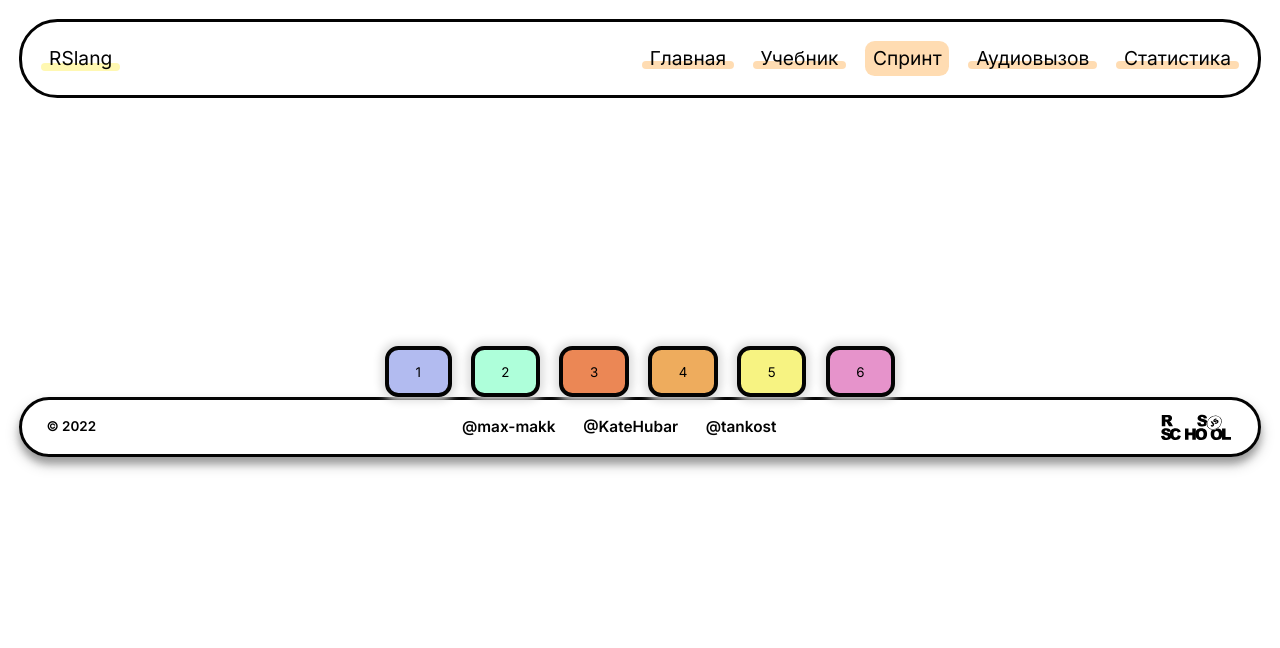
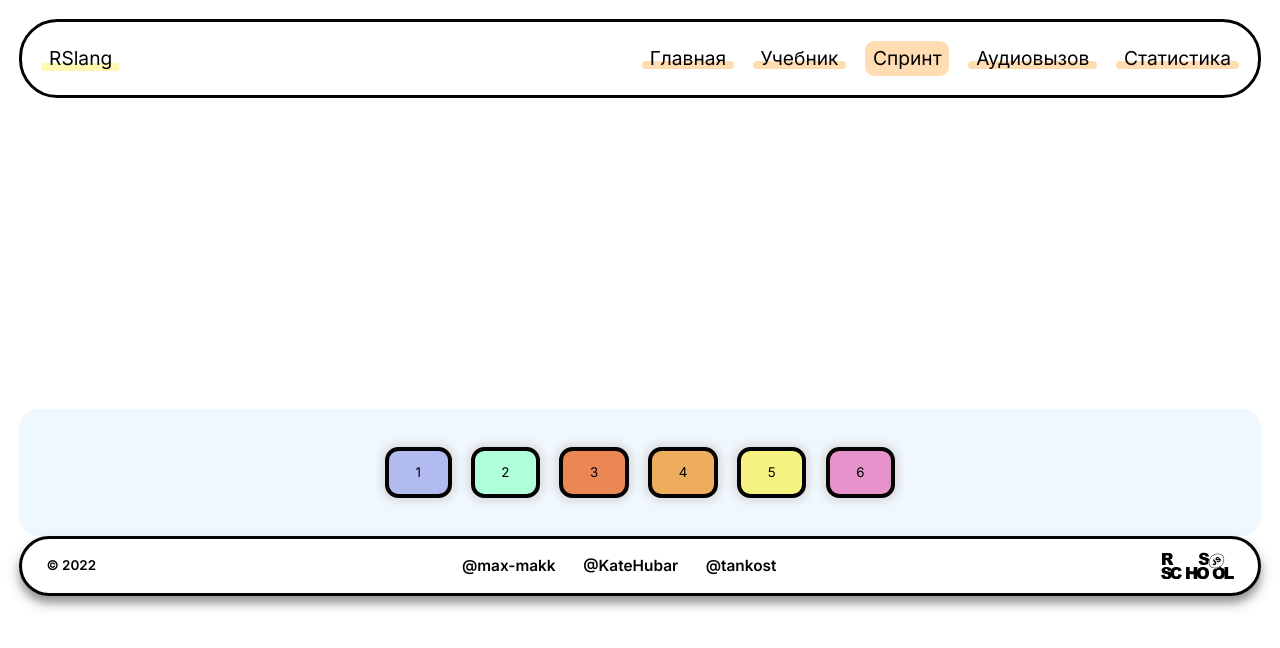
Before and after one commit to max-makk/rslang, a React (Create React App) app: page /sprint in a window 1280 px wide. Shown: the top 648 px of the page. Built offline with nearby package versions, Linux system fonts and the light colour scheme; no server answers.

Commit message:
feat: add modal

```diff
--- a/src/pages/Sprint/Sprint.module.css
+++ b/src/pages/Sprint/Sprint.module.css
@@ -4,7 +4,10 @@
   justify-content: center;
   flex-wrap: wrap;
   gap: 1em;
-  margin-top: 20%;
+  margin-top: 25%;
+  background-color: aliceblue;
+  border-radius: 1em;
+  padding: 2em;
 }
 
 .btn {
@@ -14,6 +17,12 @@
   padding: 1em 2em;
   cursor: pointer;
   box-shadow: 0 0 8px 4px gainsboro;
+}
+
+.btn:active {
+  background-color: var(--black);
+  color: var(--white);
+  border: 4px solid var(--white);
 }
 
 .btn:hover {
@@ -43,3 +52,14 @@
 .lvl6 {
   background-color: var(--level6);
 }
+
+.modal {
+  background-color: beige;
+  position: absolute;
+  top: 0;
+  left: 0;
+  right: 0;
+  bottom: 0;
+  width: 100vw;
+  height: 100vh;
+}
--- a/src/pages/Sprint/Sprint.tsx
+++ b/src/pages/Sprint/Sprint.tsx
@@ -1,12 +1,34 @@
+import { useState } from 'react'
 import style from './Sprint.module.css'
 
+type GameModal  = {
+  setIsOpen: (value: boolean) => void;
+};
+
+const Game = ({ setIsOpen }: GameModal) => {
+  return (
+    <div className={style.modal}>
+      <div  onClick={() => setIsOpen(false)}>game</div>
+    </div>
+  )
+}
+
 export const Sprint = () => {
-  return <div className={style.buttons}>
-    <button className={`${style.btn} ${style.lvl1}`}>1</button>
+  const [isOpen, setIsOpen] = useState(false)
+
+  const showGame = () => {
+
+  }
+
+  return <div>
+  <div className={style.buttons}>
+    <button onClick={() => setIsOpen(true)} className={`${style.btn} ${style.lvl1}`}>1</button>
     <button className={`${style.btn} ${style.lvl2}`}>2</button>
     <button className={`${style.btn} ${style.lvl3}`}>3</button>
     <button className={`${style.btn} ${style.lvl4}`}>4</button>
     <button className={`${style.btn} ${style.lvl5}`}>5</button>
     <button className={`${style.btn} ${style.lvl6}`}>6</button>
   </div>
+  {isOpen && <Game setIsOpen={setIsOpen} />}
+  </div>
 }
```
